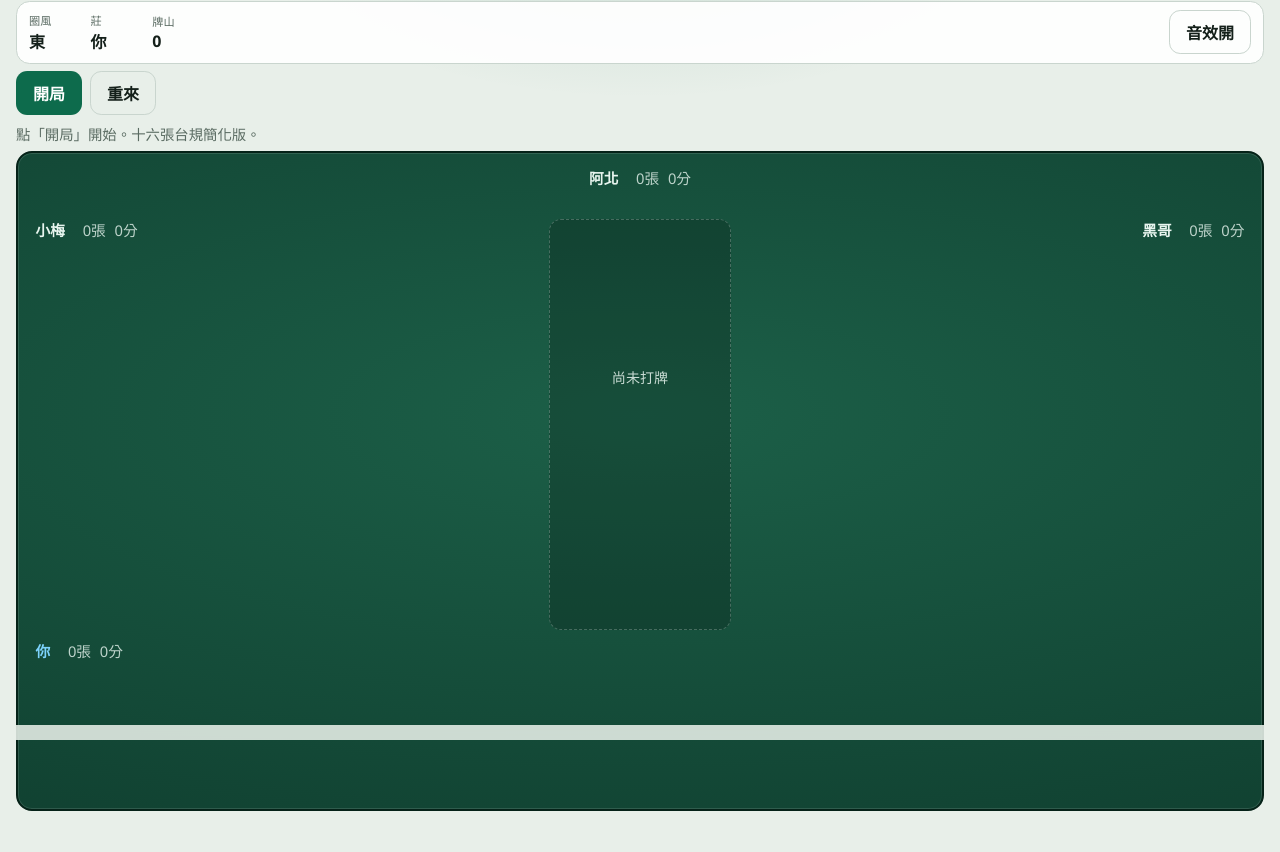
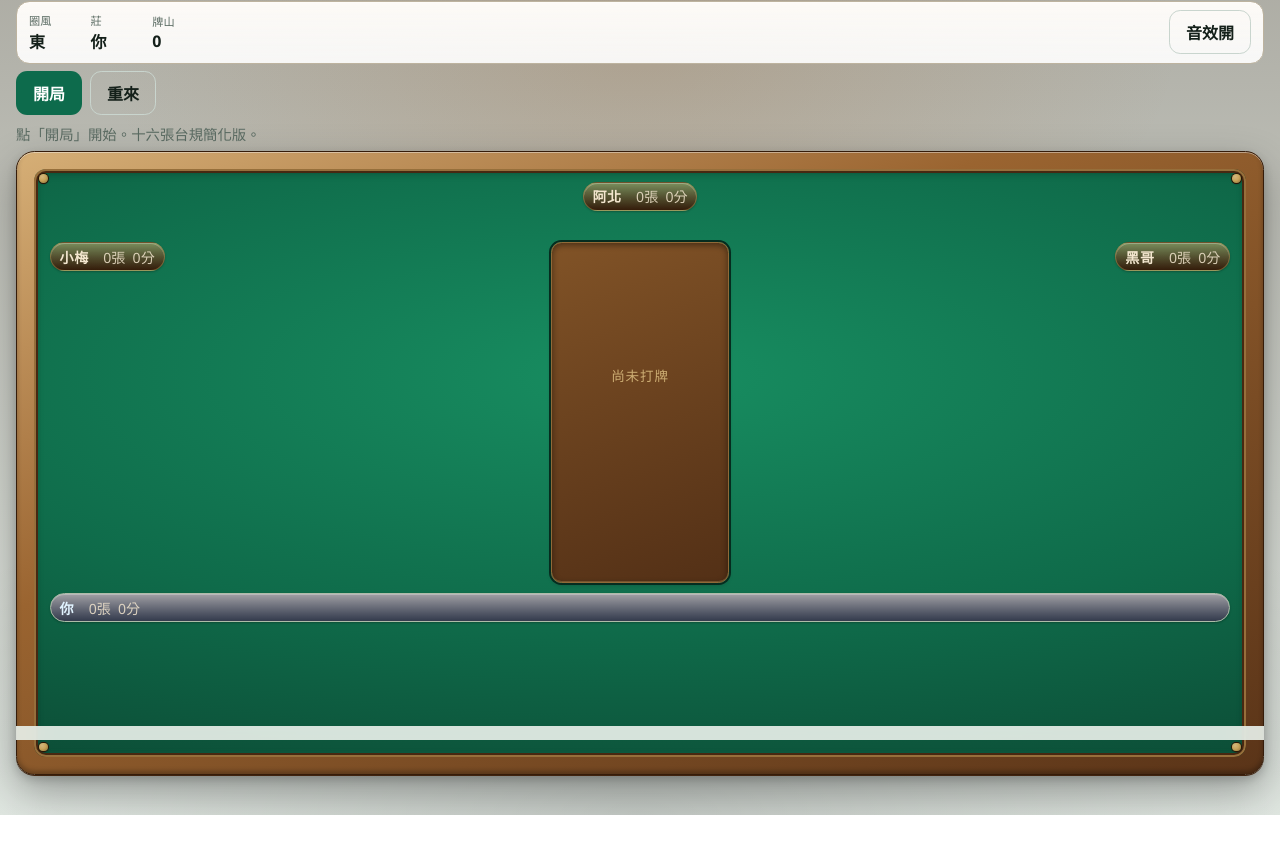
Before and after one commit to sampot/pg-mahjong, a plain HTML site: page index.html in a window 1280 px wide. Shown: the part 60-912 px from the top of the page. After the commit the page ends 875 px from the top, so only its background shows below. Drawn offline with Linux system fonts and the light colour scheme.

Commit message:
feat: Gemini flower tiles, wood-rail table, hand layout polish
Replace flower/season faces with AI-sliced art; wood frame and felt
table chrome; cap tile scale and keep sticky actions above the felt.

```diff
--- a/index.html
+++ b/index.html
@@ -47,6 +47,11 @@
       <p id="status" class="status" role="status">點「開局」發牌。</p>
 
       <section class="table" aria-label="牌桌">
+        <div class="table-felt">
+          <div class="table-studs" aria-hidden="true">
+            <span></span><span></span><span></span><span></span>
+          </div>
+
           <div class="seat seat-top" data-seat="2">
             <div class="seat-meta">
               <span class="seat-name" id="name-2">阿北</span>
@@ -112,6 +117,7 @@
             </div>
             <div class="seat-discards" id="discards-0"></div>
           </div>
+        </div>
       </section>
 
       <div id="action-bar" class="action-bar" hidden>
--- a/styles.css
+++ b/styles.css
@@ -7,35 +7,56 @@
   --line: #c9d5ce;
   --accent: #0d6b4c;
   --on-accent: #ffffff;
-  --felt: #1a5c45;
-  --felt-edge: #0f3d2e;
+  --felt: #0f6b4a;
+  --felt-hi: #178a5e;
+  --felt-edge: #0a3f2d;
+  --wood-hi: #d2a86a;
+  --wood-mid: #9a6430;
+  --wood-lo: #5a3418;
+  --brass: #c9a45a;
   --danger: #b91c1c;
   --you: #0ea5e9;
   --hand-gap: 0.16rem;
-  --drawn-chrome: 1.85rem;
+  /* Comfortable face width — do not keep growing with the viewport */
+  --tile-face-max: 3rem;
+  /*
+   * Room for drawn slot + hand-row gap when shrinking-to-fit on wide felt.
+   * (Must not under-count or the 16th hand tile clips under 新牌.)
+   */
+  --drawn-reserve: calc(var(--tile-face-max) + 1.6rem);
   /*
    * Mobile-first: readable tiles; hand scrolls horizontally.
-   * Wider viewports enhance (below) to fit 16+1 without scroll.
+   * Wide felt may shrink below max so 16+1 fit — never grow past max.
    */
-  --tile-face-w: clamp(2.55rem, 12.5vw, 3.15rem);
+  --tile-face-w: clamp(2.45rem, 11.5vw, var(--tile-face-max));
   --tile-h: calc(var(--tile-face-w) * 4 / 3);
   --mini-h: calc(var(--tile-h) * 0.58);
   --mini-w: calc(var(--mini-h) * 0.75);
-  /* Selected discard candidate rises; reserve space (overflow-x clips y too) */
-  --select-lift: 0.75rem;
+  /*
+   * Selected discard candidate rises. overflow-x:auto forces y-clip, so
+   * pad the scrollport by lift + outline/shadow chrome (not just the lift).
+   */
+  --select-lift: 0.8rem;
+  --select-chrome: 0.4rem;
+  --select-headroom: calc(var(--select-lift) + var(--select-chrome));
 }
 
 @media (prefers-color-scheme: dark) {
   :root {
-    --bg: #0b1210;
-    --panel: #15201b;
-    --text: #e6eee9;
-    --muted: #97a89f;
-    --line: #2a3831;
+    --bg: #120e0a;
+    --panel: #1c1814;
+    --text: #efe6d8;
+    --muted: #a89880;
+    --line: #3a3026;
     --accent: #34d399;
     --on-accent: #042f1e;
-    --felt: #134433;
-    --felt-edge: #0a281e;
+    --felt: #0c5540;
+    --felt-hi: #127055;
+    --felt-edge: #073528;
+    --wood-hi: #b8894a;
+    --wood-mid: #7a4e24;
+    --wood-lo: #3d2410;
+    --brass: #b89548;
   }
 }
 
@@ -52,13 +73,23 @@
     "PingFang TC",
     "Noto Sans TC",
     sans-serif;
+  /* Warm parlor around the table */
   background:
     radial-gradient(
-      800px 420px at 50% -8%,
-      color-mix(in oklab, var(--accent) 18%, transparent),
+      900px 480px at 50% 12%,
+      color-mix(in oklab, var(--wood-mid) 22%, transparent),
+      transparent 60%
+    ),
+    radial-gradient(
+      120% 80% at 50% 100%,
+      color-mix(in oklab, #000 16%, transparent),
       transparent 55%
     ),
-    var(--bg);
+    linear-gradient(
+      180deg,
+      color-mix(in oklab, var(--bg) 70%, #2a1c10),
+      var(--bg)
+    );
   color: var(--text);
 }
 
@@ -100,9 +131,15 @@
   align-items: center;
   gap: 0.5rem 0.85rem;
   padding: 0.55rem 0.75rem;
-  background: color-mix(in oklab, var(--panel) 92%, transparent);
-  border: 1px solid var(--line);
+  background:
+    linear-gradient(
+      180deg,
+      color-mix(in oklab, var(--panel) 94%, var(--wood-hi)),
+      color-mix(in oklab, var(--panel) 90%, transparent)
+    );
+  border: 1px solid color-mix(in oklab, var(--line) 70%, var(--wood-mid));
   border-radius: 0.85rem;
+  box-shadow: inset 0 1px 0 color-mix(in oklab, #fff 35%, transparent);
 }
 
 .meter-item {
@@ -163,20 +200,31 @@
   min-height: 1.35em;
 }
 
+/* Outer mahjong table: thick wood rail, brass lip, green felt well */
 .table {
+  --rail: clamp(0.55rem, 2.2vw, 0.95rem);
+  position: relative;
+  /* Contain felt/seat z-index so they can’t paint over sticky 打牌列 */
+  z-index: 0;
+  isolation: isolate;
   display: flex;
   flex-direction: column;
-  gap: 0.5rem;
-  padding: 0.55rem;
-  border-radius: 1rem;
+  padding: var(--rail);
+  border-radius: 1.15rem;
   background:
-    radial-gradient(
-      120% 80% at 50% 40%,
-      color-mix(in oklab, var(--felt) 88%, #2a7a5c),
-      var(--felt-edge)
+    linear-gradient(
+      155deg,
+      color-mix(in oklab, var(--wood-hi) 92%, #fff) 0%,
+      var(--wood-mid) 38%,
+      var(--wood-lo) 100%
     );
-  border: 2px solid color-mix(in oklab, var(--felt-edge) 70%, #000);
-  box-shadow: inset 0 0 0 1px color-mix(in oklab, #fff 12%, transparent);
+  border: 1px solid color-mix(in oklab, var(--wood-lo) 70%, #000);
+  box-shadow:
+    inset 0 1px 0 color-mix(in oklab, #fff 42%, transparent),
+    inset 0 -3px 5px rgba(0, 0, 0, 0.28),
+    0 1px 0 color-mix(in oklab, var(--wood-lo) 80%, #000),
+    0 16px 40px rgba(0, 0, 0, 0.32),
+    0 4px 10px rgba(0, 0, 0, 0.18);
   color: #e8f5ef;
   flex: 1 1 auto;
   min-height: min(62dvh, 32rem);
@@ -184,7 +232,82 @@
   box-sizing: border-box;
 }
 
+.table-felt {
+  position: relative;
+  z-index: 1;
+  display: flex;
+  flex-direction: column;
+  gap: 0.45rem;
+  flex: 1 1 auto;
+  min-height: 0;
+  padding: 0.55rem 0.5rem 0.6rem;
+  border-radius: 0.75rem;
+  /* Casino baize + soft grain */
+  background:
+    radial-gradient(
+      130% 90% at 50% 35%,
+      color-mix(in oklab, var(--felt-hi) 75%, #1a9a6a) 0%,
+      var(--felt) 48%,
+      var(--felt-edge) 100%
+    ),
+    repeating-linear-gradient(
+      0deg,
+      transparent,
+      transparent 2px,
+      color-mix(in oklab, #000 4%, transparent) 2px,
+      color-mix(in oklab, #000 4%, transparent) 3px
+    );
+  box-shadow:
+    inset 0 0 0 2px color-mix(in oklab, var(--brass) 55%, var(--wood-lo)),
+    inset 0 0 0 4px color-mix(in oklab, var(--wood-lo) 85%, #000),
+    inset 0 3px 10px rgba(0, 0, 0, 0.35),
+    inset 0 -2px 6px color-mix(in oklab, var(--felt-hi) 35%, transparent);
+}
+
+.table-studs {
+  position: absolute;
+  inset: 0.35rem;
+  pointer-events: none;
+  z-index: 0;
+}
+
+.table-studs span {
+  position: absolute;
+  width: 0.55rem;
+  height: 0.55rem;
+  border-radius: 50%;
+  background:
+    radial-gradient(
+      circle at 35% 30%,
+      color-mix(in oklab, var(--brass) 80%, #fff),
+      var(--brass) 45%,
+      color-mix(in oklab, var(--brass) 50%, #5a3a10)
+    );
+  box-shadow:
+    0 0 0 1px color-mix(in oklab, var(--wood-lo) 60%, #000),
+    0 1px 2px rgba(0, 0, 0, 0.35);
+}
+
+.table-studs span:nth-child(1) {
+  top: 0;
+  left: 0;
+}
+.table-studs span:nth-child(2) {
+  top: 0;
+  right: 0;
+}
+.table-studs span:nth-child(3) {
+  bottom: 0;
+  left: 0;
+}
+.table-studs span:nth-child(4) {
+  bottom: 0;
+  right: 0;
+}
+
 .seat {
+  position: relative;
+  z-index: 1;
   min-width: 0;
 }
 
@@ -244,49 +367,88 @@
 }
 
 .seat-meta {
-  display: flex;
+  display: inline-flex;
   flex-wrap: wrap;
   align-items: baseline;
-  gap: 0.35rem 0.55rem;
-  font-size: clamp(0.75rem, 1.35vw, 0.92rem);
-  margin-bottom: 0.1rem;
+  gap: 0.3rem 0.45rem;
+  font-size: clamp(0.72rem, 1.3vw, 0.88rem);
+  margin-bottom: 0.15rem;
+  padding: 0.2rem 0.55rem;
+  border-radius: 999px;
+  background:
+    linear-gradient(
+      180deg,
+      color-mix(in oklab, var(--wood-hi) 55%, transparent),
+      color-mix(in oklab, var(--wood-lo) 70%, #000)
+    );
+  border: 1px solid color-mix(in oklab, var(--brass) 40%, transparent);
+  box-shadow:
+    inset 0 1px 0 color-mix(in oklab, #fff 25%, transparent),
+    0 1px 2px rgba(0, 0, 0, 0.25);
+  color: #f3e6cf;
 }
 
 .seat-name {
   font-weight: 700;
+  letter-spacing: 0.04em;
 }
 
 .seat-wind {
-  opacity: 0.85;
+  opacity: 0.9;
+  color: color-mix(in oklab, var(--brass) 85%, #fff);
+  font-weight: 700;
 }
 
 .seat-count,
 .seat-score {
-  opacity: 0.8;
+  opacity: 0.85;
+}
+
+.seat-you .seat-meta {
+  background:
+    linear-gradient(
+      180deg,
+      color-mix(in oklab, #3b82f6 35%, var(--wood-hi)),
+      color-mix(in oklab, #1e3a5f 70%, var(--wood-lo))
+    );
+  border-color: color-mix(in oklab, #7dd3fc 45%, var(--brass));
 }
 
 .seat-you .seat-name {
-  color: #7dd3fc;
+  color: #e0f2fe;
 }
 
+/* Central discard well — recessed wood tray on the felt */
 .center-felt {
   display: flex;
   flex-direction: column;
   align-items: center;
   justify-content: center;
-  gap: 0.4rem;
+  gap: 0.35rem;
   min-height: 100%;
-  padding: 0.5rem;
-  border-radius: 0.75rem;
-  background: color-mix(in oklab, #000 18%, transparent);
-  border: 1px dashed color-mix(in oklab, #fff 22%, transparent);
+  padding: 0.55rem 0.45rem;
+  border-radius: 0.65rem;
+  background:
+    linear-gradient(
+      160deg,
+      color-mix(in oklab, var(--wood-mid) 88%, #000),
+      color-mix(in oklab, var(--wood-lo) 90%, #1a0e06)
+    );
+  border: 1px solid color-mix(in oklab, var(--brass) 50%, var(--wood-lo));
+  box-shadow:
+    inset 0 2px 6px rgba(0, 0, 0, 0.45),
+    inset 0 -1px 0 color-mix(in oklab, var(--wood-hi) 35%, transparent),
+    0 0 0 2px color-mix(in oklab, var(--felt-edge) 80%, #000),
+    0 2px 4px rgba(0, 0, 0, 0.2);
 }
 
 .trick-hint {
   margin: 0;
-  font-size: clamp(0.72rem, 1.2vw, 0.88rem);
-  opacity: 0.85;
+  font-size: clamp(0.7rem, 1.15vw, 0.85rem);
+  opacity: 0.9;
   text-align: center;
+  color: color-mix(in oklab, var(--brass) 70%, #f5e6c8);
+  letter-spacing: 0.06em;
 }
 
 .last-tile {
@@ -337,30 +499,36 @@
   flex-wrap: nowrap;
   align-items: flex-end;
   justify-content: flex-start;
-  gap: 0.55rem;
+  gap: 0.7rem;
   width: 100%;
   margin: 0.15rem 0 0.15rem;
   box-sizing: border-box;
-  /* Room above the row for lifted tiles (parents must not clip) */
-  padding-top: calc(var(--select-lift) + 0.2rem);
+  /* Room above the row for lifted tiles + selection chrome */
+  padding-top: var(--select-headroom);
 }
 
 .hand-scroll {
-  /* Bounded scrollport; hand content may be wider (mobile) */
-  flex: 1 1 auto;
+  /*
+   * Grow not required — size to the hand, then shrink if the row is tight.
+   * Growing to fill put the clip edge flush against 新牌 and hid the 16th tile.
+   */
+  flex: 0 1 auto;
+  width: max-content;
   min-width: 0;
+  max-width: 100%;
   /*
    * Spec: if overflow-x is not visible, overflow-y can’t stay visible —
    * it becomes auto/clip and cuts off translateY. Pad the scrollport
-   * so the lift stays inside the box instead.
+   * so the lift + outline stay inside the box instead.
    */
   overflow-x: auto;
   overflow-y: hidden;
   overscroll-behavior-x: contain;
   -webkit-overflow-scrolling: touch;
   touch-action: pan-x;
-  padding: var(--select-lift) 0 0.2rem;
-  margin-top: calc(-1 * var(--select-lift));
+  padding: var(--select-headroom) 0.2rem 0.2rem 0;
+  margin-top: calc(-1 * var(--select-headroom));
+  scroll-padding-inline: 0.2rem;
 }
 
 .hand {
@@ -371,7 +539,7 @@
   /* Must NOT max-width:100% — that kills horizontal scroll */
   width: max-content;
   min-height: var(--tile-h);
-  padding: 0 0.1rem;
+  padding: 0 0.15rem;
   justify-content: flex-start;
 }
 
@@ -381,16 +549,24 @@
   align-items: flex-end;
   justify-content: center;
   position: relative;
-  z-index: 1;
+  z-index: 0;
   width: calc(var(--tile-face-w) + 0.7rem);
-  min-height: calc(var(--tile-h) + var(--select-lift));
-  padding: var(--select-lift) 0.3rem 0.15rem;
-  margin-top: calc(-1 * var(--select-lift));
+  min-height: calc(var(--tile-h) + var(--select-headroom));
+  padding: var(--select-headroom) 0.3rem 0.15rem;
+  margin-top: calc(-1 * var(--select-headroom));
   box-sizing: border-box;
   overflow: visible;
   border-radius: 0.55rem;
-  background: color-mix(in oklab, #000 22%, transparent);
-  border: 1px solid color-mix(in oklab, #38bdf8 55%, transparent);
+  background:
+    linear-gradient(
+      180deg,
+      color-mix(in oklab, #1e3a5f 55%, #000),
+      color-mix(in oklab, #0f172a 80%, #000)
+    );
+  border: 1px solid color-mix(in oklab, #7dd3fc 50%, var(--brass));
+  box-shadow:
+    inset 0 2px 5px rgba(0, 0, 0, 0.4),
+    0 0 0 1px color-mix(in oklab, var(--felt-edge) 70%, #000);
 }
 
 .drawn-slot[hidden] {
@@ -446,8 +622,8 @@
 .drawn-slot .tile.selected {
   transform: translateY(calc(-1 * var(--select-lift)));
   z-index: 2;
-  outline: 2px solid #fbbf24;
-  outline-offset: 1px;
+  /* box-shadow ring only — outline can still paint outside the padded scrollport */
+  outline: none;
 }
 
 .hand .tile.selected .tile-face,
@@ -473,9 +649,10 @@
   display: inline-flex;
   gap: 0.08rem;
   margin-right: 0.25rem;
-  padding: 0.1rem;
-  border-radius: 0.25rem;
-  background: rgba(0, 0, 0, 0.15);
+  padding: 0.12rem 0.15rem;
+  border-radius: 0.3rem;
+  background: color-mix(in oklab, #000 22%, transparent);
+  box-shadow: inset 0 1px 3px rgba(0, 0, 0, 0.25);
 }
 
 .action-bar {
@@ -484,9 +661,10 @@
   gap: 0.45rem;
   position: sticky;
   bottom: 0;
+  z-index: 10;
   padding: 0.45rem 0.15rem;
-  background: color-mix(in oklab, var(--bg) 88%, transparent);
-  backdrop-filter: blur(6px);
+  background: color-mix(in oklab, var(--bg) 92%, transparent);
+  backdrop-filter: blur(8px);
 }
 
 .chi-picker {
@@ -585,7 +763,12 @@
 
   .table {
     min-height: min(74dvh, 42rem);
-    padding: 0.75rem 0.85rem;
+    --rail: clamp(0.7rem, 2vw, 1.05rem);
+  }
+
+  .table-felt {
+    padding: 0.7rem 0.75rem 0.8rem;
+    gap: 0.55rem;
   }
 
   .seat-mid {
@@ -614,7 +797,7 @@
   }
 }
 
-/* Wide enough: enhance — scale tiles to the felt so 16+1 fit; scroll remains as fallback */
+/* Wide enough: shrink-to-fit 16+1 if needed; never grow past --tile-face-max */
 @media (min-width: 960px) {
   :root {
     --mini-h: calc(var(--tile-h) * 0.7);
@@ -626,15 +809,20 @@
   }
 
   .table {
-    padding: 0.9rem 1.1rem;
+    --rail: 1.05rem;
+    min-height: min(78dvh, 48rem);
+  }
+
+  .table-felt {
+    padding: 0.85rem 1rem 0.95rem;
     gap: 0.65rem;
-    min-height: min(78dvh, 48rem);
     container-type: inline-size;
     container-name: felt;
+    /* 16 faces + gaps; reserve 新牌 slot — only scale down when tight */
     --tile-face-w: clamp(
       2.35rem,
-      calc((100cqi - var(--drawn-chrome)) / 17.4),
-      3.85rem
+      calc((100cqi - var(--drawn-reserve)) / 16.4),
+      var(--tile-face-max)
     );
     --tile-h: calc(var(--tile-face-w) * 4 / 3);
     --mini-h: calc(var(--tile-h) * 0.7);
--- a/tiles.js
+++ b/tiles.js
@@ -1,6 +1,6 @@
 /**
  * Taiwan mahjong tile keys, labels, and asset paths.
- * Base faces: FluffyStuff riichi tiles (CC0). Flowers: project originals.
+ * Base faces: FluffyStuff riichi tiles (CC0). Flowers: AI-generated (Gemini), sliced.
  */
 
 /** @typedef {'man'|'pin'|'sou'|'wind'|'dragon'|'flower'} Suit */
```
Also changed, not shown: ATTRIBUTION.md (+1 -1 lines), assets/tiles/FlowerBamboo.png, assets/tiles/FlowerBamboo.svg, assets/tiles/FlowerChrys.png, assets/tiles/FlowerChrys.svg, assets/tiles/FlowerOrchid.png, assets/tiles/FlowerOrchid.svg, assets/tiles/FlowerPlum.png, assets/tiles/FlowerPlum.svg, assets/tiles/SeasonAutumn.png, assets/tiles/SeasonAutumn.svg, assets/tiles/SeasonSpring.png, assets/tiles/SeasonSpring.svg, assets/tiles/SeasonSummer.png, 3 more files. Lines whose indentation alone changed are shown as unchanged.
